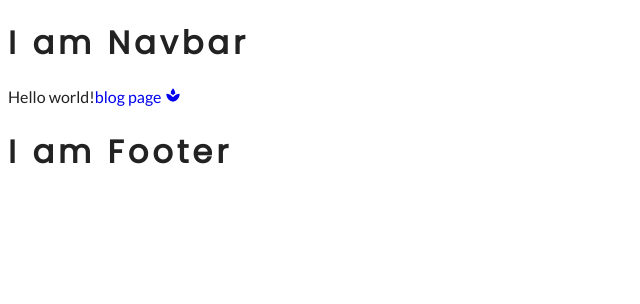
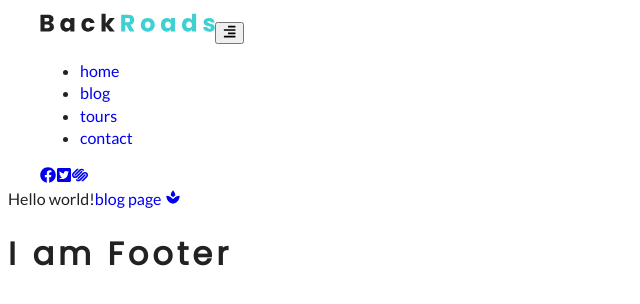
Before and after one commit to ym-edu/gatsby-backroads, a Gatsby site: page / in a window 1280 px wide. Shown: the whole page, without its empty margins (0-640 px from the left). Built offline with nearby package versions, Linux system fonts and the light colour scheme; Gatsby itself is replaced by a stand-in of ours.

Commit message:
Set up jsx and linked appropriate css; mapped out page/social links from constants data

```diff
--- a/src/components/Navbar.js
+++ b/src/components/Navbar.js
@@ -1,4 +1,5 @@
 import React, {useState} from 'react'
+import {Link} from 'gatsby'
 import styles from '../css/navbar.module.css'
 import {FaAlignRight} from 'react-icons/fa'
 import links from '../constants/links'
@@ -8,12 +9,39 @@ import logo from '../images/logo.svg'
 export default function Navbar() {
   const [toggleNav,setToggleNav] = useState(false);
   const toggle = () => {
-    setToggleNav(prev => !toggleNav)
+    setToggleNav((prev) => !prev)
   }
 
   return (
-    <React.Fragment>
-      <h1>I am Navbar</h1>
-    </React.Fragment>
+    <nav className={styles.navbar}>
+      <div className={styles.navCenter}>
+        <div className={styles.navHeader}>
+          <img src={logo} alt="backroads logo"/>
+          <button type="button" className={styles.logoBtn} onClick={toggle}>
+            <FaAlignRight className={styles.logoIcon} />
+          </button>
+        </div>
+        <ul className={toggleNav ?
+          `${styles.navLinks} ${styles.showNav}` :
+          `${styles.navLinks}`}>
+            {links.map((item, index) => {
+              return (
+              <li key={index}>
+                <Link to={item.path}>{item.text}</Link>
+              </li>
+              )
+            })}
+        </ul>
+        <div className={styles.navSocialLinks}>
+            {socialLinks.map((item, index) => {
+              return (
+                <a key={index} href={item.url} target="_blank" rel="noreferrer">
+                  {item.icon}
+                </a>
+              )
+            })}
+        </div>
+      </div>
+    </nav>
   )
 }
--- a/src/css/navbar.module.css
+++ b/src/css/navbar.module.css
@@ -20,8 +20,8 @@
 .nav-links {
   list-style-type: none;
   transition: var(--mainTransition);
-  /* height: 0;
-  overflow: hidden; */
+  height: 0;
+  overflow: hidden;
 }
 .show-nav {
   height: 216px;
```
